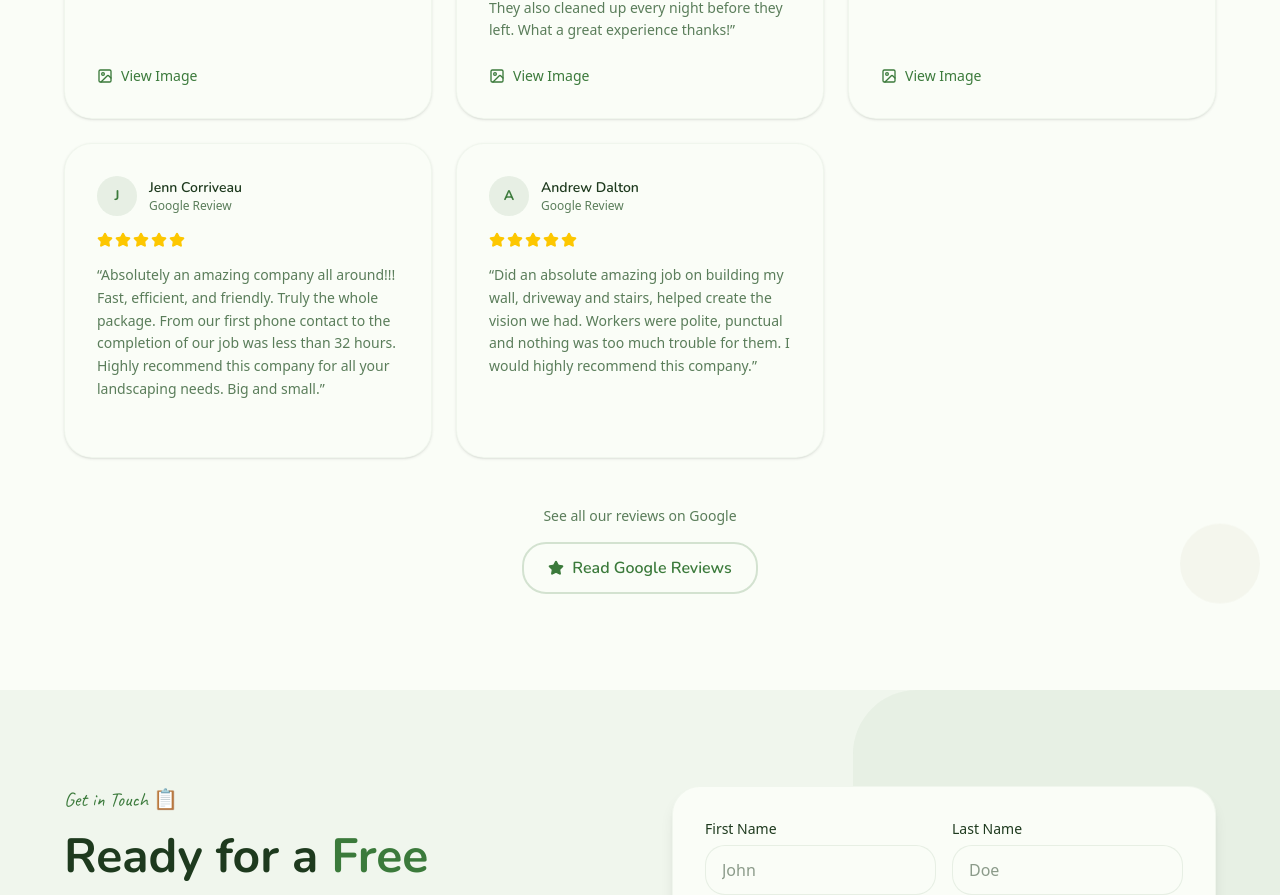
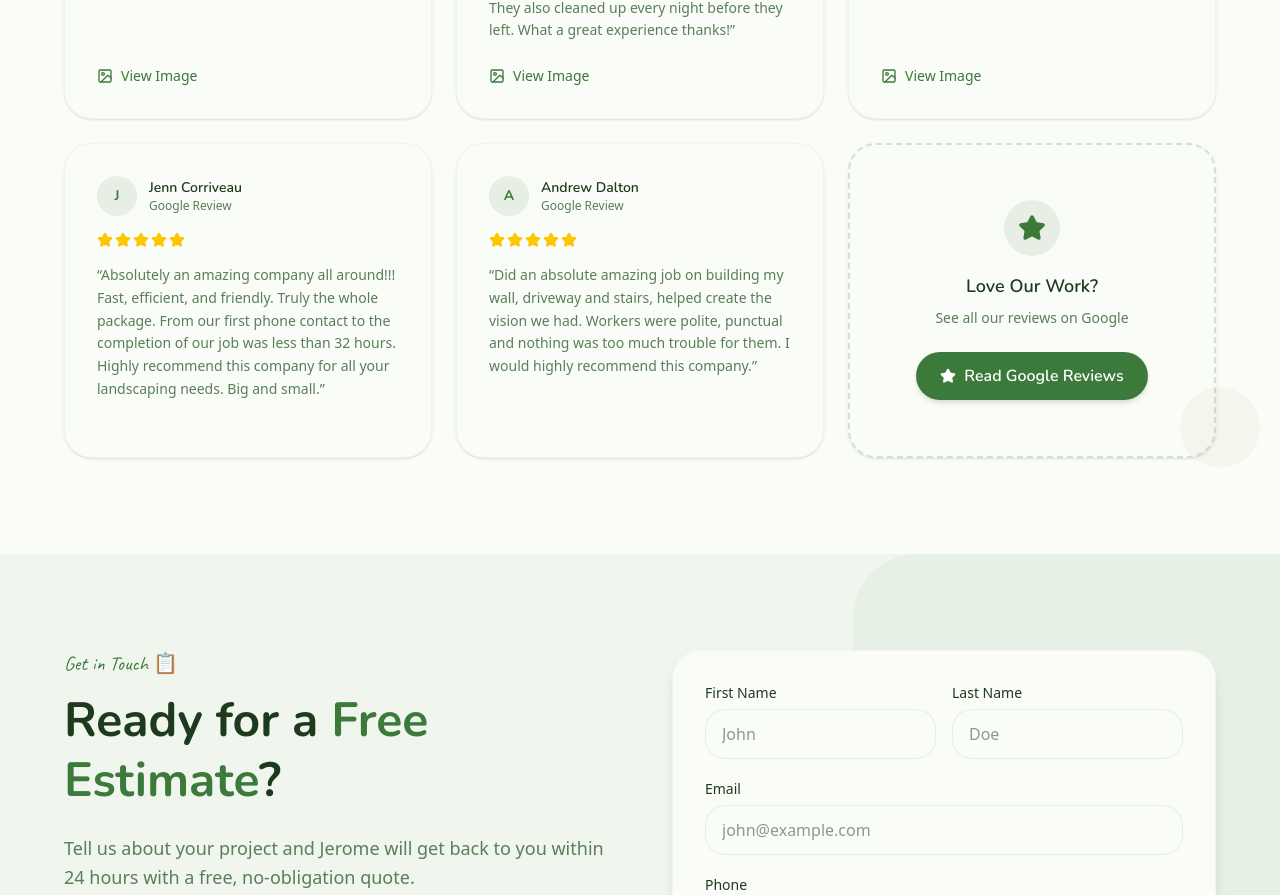
Before and after one commit to ryanthabot/abc-landscaping, a Next.js app: page / in a window 1280 px wide. Shown: the part 6096-6991 px from the top of the page. Built offline with nearby package versions, Linux system fonts and the light colour scheme.

Commit message:
Move Google Reviews CTA into grid as 6th card for cleaner layout

```diff
--- a/components/Reviews.tsx
+++ b/components/Reviews.tsx
@@ -95,29 +95,35 @@ export default function Reviews() {
               )}
             </motion.div>
           ))}
-        </div>
 
-        {/* Google CTA */}
+          {/* Read Reviews CTA Card */}
           <motion.div
-          initial={{ opacity: 0, y: 20 }}
+            initial={{ opacity: 0, y: 30 }}
             whileInView={{ opacity: 1, y: 0 }}
             viewport={{ once: true }}
-          transition={{ delay: 0.5 }}
-          className="text-center mt-12"
+            transition={{ delay: 0.5, type: 'spring', stiffness: 80 }}
+            className="bg-background rounded-3xl p-8 shadow-sm border-2 border-dashed border-primary/20 hover:shadow-lg hover:border-primary/40 transition-all duration-300 flex flex-col items-center justify-center text-center"
           >
-          <p className="text-muted-foreground mb-4 text-sm">
+            <div className="w-14 h-14 rounded-full bg-primary/10 flex items-center justify-center mb-4">
+              <Star className="w-7 h-7 fill-primary text-primary" />
+            </div>
+            <p className="font-heading font-semibold text-foreground text-lg mb-2">
+              Love Our Work?
+            </p>
+            <p className="text-muted-foreground text-sm mb-6">
               See all our reviews on Google
             </p>
             <a
               href="https://www.google.com/search?sca_esv=a8a2e81bb91c1c6f&sxsrf=ANbL-n6YCmCnIRsK3ihiniALJj16thiKCQ:1775934297755&si=AL3DRZEsmMGCryMMFSHJ3StBhOdZ2-6yYkXd_doETEE1OR-qOW47iR6vWc7jz24jbuZMjKM9s2QfKbofCRCwXopJvNt4OtjsDuxyRbqf0C1GfM6RezfXbBLUdYe6HGGqMUs2OchCiO_NJ7cL3GepmrpZkfiAptecFg%3D%3D&q=Landscape+Designs+Ontario+Reviews&sa=X&ved=2ahUKEwiT-9jnvuaTAxWSiCsGHXV-CWAQ0bkNegQIORAH&biw=2296&bih=1164&dpr=1.25"
               target="_blank"
               rel="noopener noreferrer"
-            className="inline-flex items-center gap-2 border-2 border-primary/20 text-primary font-heading font-semibold px-6 py-3 rounded-2xl hover:bg-primary hover:text-primary-foreground transition-colors"
+              className="inline-flex items-center gap-2 bg-primary text-primary-foreground font-heading font-semibold px-6 py-3 rounded-2xl hover:bg-primary/90 transition-colors shadow-md"
             >
               <Star className="w-4 h-4 fill-current" />
               Read Google Reviews
             </a>
           </motion.div>
+        </div>
       </div>
 
       {/* Image Lightbox */}
```
Lines whose indentation alone changed are shown as unchanged.
